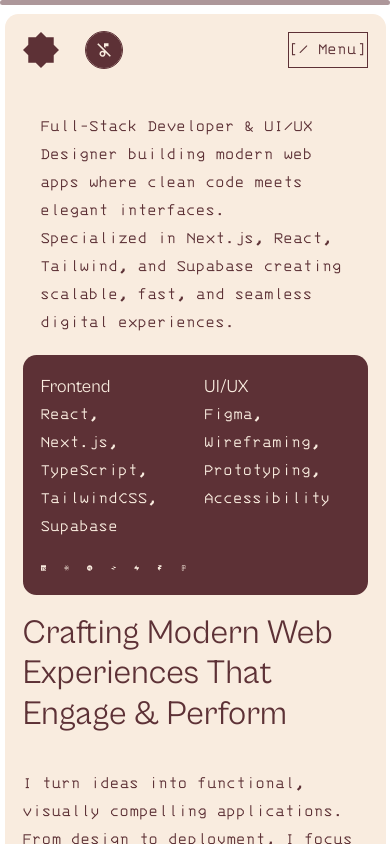
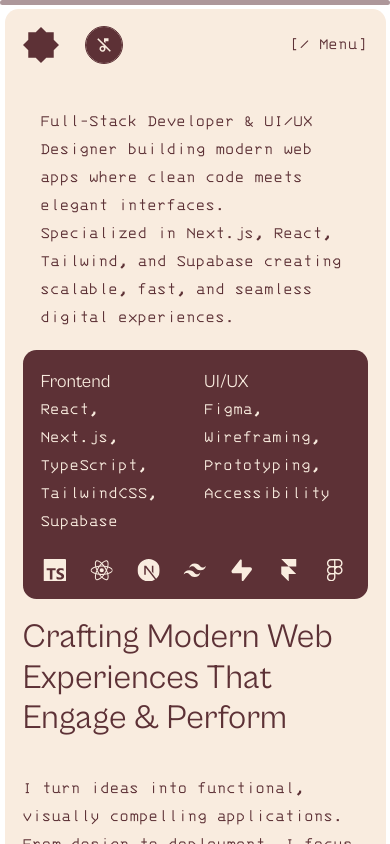
Before and after one commit to samjaabo/portfolio-v2, a Next.js app: page / in a window 390 px wide. Shown: the top 844 px of the page. Built offline with nearby package versions, Linux system fonts and the light colour scheme; a web font is replaced by a local one.

Commit message:
fix: some layout issue

```diff
--- a/src/components/futuristic/sections/blog.tsx
+++ b/src/components/futuristic/sections/blog.tsx
@@ -79,7 +79,7 @@
             development.
           </p>
         </div>
-        <div className="relative top-0 -left-8 h-px bg-gray/25 w-[calc(100%+4rem)] hidden max-sm:block max-sm:my-32">
+        <div className="relative top-0 -left-8 h-px bg-gray/25 w-[calc(100%+4rem)] hidden max-sm:block max-sm:my-24">
           <span className="hidden">center vertical line</span>
         </div>
         <div className="overflow-visible flex-1 items-stretch justify-center flex flex-col gap-4 px-1 sm:px-8 lg:px-16  h-fit">
--- a/src/components/futuristic/sections/header.tsx
+++ b/src/components/futuristic/sections/header.tsx
@@ -43,7 +43,7 @@
   return (
     <section
       id="explore"
-      className="max-sm:p-1 relative top-0 left-0 flex flex-col items-center justify-start h-fit bg-white sm:px-5 w-full"
+      className="relative top-0 left-0 flex flex-col items-center justify-start h-fit bg-white px-1  sm:px-5 w-full"
     >
       <div
         className={clsx(
@@ -92,24 +92,23 @@
           {!mobileMenuIsOpen && (
             <button
               onClick={HandleMobileMenuClick}
-              className="lg:hidden inline-block cursor-pointer  h-8 w-auto my-auto border"
+              className="lg:hidden inline-block cursor-pointer  h-8 w-auto my-auto"
             >
               [/ Menu]
             </button>
           )}
           {mobileMenuIsOpen && (
-            <div className="z-999 fixed blcok lg:hidden inset-0 w-full h-full px-5 py-2  bg-white ">
+            <div className="z-999 fixed blcok lg:hidden inset-0 w-full h-full p-1 sm:px-5 py-2  bg-white ">
               <div className="w-full h-full flex items-start justify-between rounded-xl p-4 bg-soft">
                 <div className="h-full w-fit">
-                  <Link className="flex gap-6" href={"/test"}>
+                  <Link className="" href={"/test"}>
                     <WebsiteLogo></WebsiteLogo>
-                    {/* <BackgroundMusic /> */}
                   </Link>
                 </div>
                 <div className="h-full w-fit">
                   <button
                     onClick={HandleMobileMenuClick}
-                    className="lg:hidden inline-block cursor-pointer h-8 w-auto my-auto  border"
+                    className="lg:hidden inline-block cursor-pointer h-8 w-auto my-auto "
                   >
                     [/ Close]
                   </button>
@@ -152,38 +151,17 @@
               <Link className="btn-secondary" href="#about">
                 Explore My Projects
               </Link>
-
-              {/* <div className="flex gap-2 lg:gap-8">
-                <ol>
-                  <li>
-                    <h2 className="text-xl font-bold">New-learner</h2>
-                  </li>
-                  <li>Feature 2</li>
-                  <li>Feature 3</li>
-                  <li>Feature 4</li>
-                  <li>Feature 5</li>
-                </ol>
-                <ol>
-                  <li>
-                    <h2 className="text-xl font-bold">Mastering Web</h2>
-                  </li>
-                  <li>Feature 2</li>
-                  <li>Feature 3</li>
-                  <li>Feature 4</li>
-                  <li>Feature 5</li>
-                </ol>
-              </div> */}
             </div>
           </div>
           <div className="flex-1 order-2 max-lg:order-1 max-lg:w-full items-stretch ">
-            <div className="relative bg-bg text-soft max-h-full overflow-hidden w-full h-full rounded-xl  flex items-start justify-start">
+            <div className="relative top-0 left-0 bg-bg text-soft max-h-full overflow-hidden w-full h-full rounded-xl  flex items-start justify-start">
               {/* <img
                 src="/futuristic/3d-imgs/Scifi_Concept_Art.jpg"
                 alt="Scifi_Concept_Art"
                 className="object-cover rounded-xl w-full h-full"
               /> */}
               {/* <div className="absolute w-16 h-16 bottom-0 left-0 rotate-45 -translate-x-1/2 translate-y-1/2 bg-soft"></div> */}
-              <div className="grid lg:grid-cols-1 grid-cols-2 gap-4 p-4">
+              <div className="grid lg:grid-cols-1 grid-cols-2 gap-4 p-4 pb-14">
                 <div>
                   <h3 className="text-inherit">Frontend</h3>
                   <p>React, Next.js, TypeScript, TailwindCSS, Supabase</p>
@@ -192,17 +170,16 @@
                   <h3 className="text-inherit">UI/UX</h3>
                   <p>Figma, Wireframing, Prototyping, Accessibility</p>
                 </div>
-                <div className="flex gap-4">
-                  {/* <h3 className="text-inherit">UI/UX</h3> */}
-                  <SiTypescript />
-                  <SiReact />
-                  <SiNextdotjs />
-                  <SiTailwindcss />
-                  <RiSupabaseFill />
-
-                  <SiFramer />
-                  <SiFigma />
-                </div>
+              </div>
+              <div className="absolute bottom-4 left-1/2 -translate-x-1/2 px-4 w-full grid lg:grid-cols-7 grid-cols-7 gap-4">
+                {/* <h3 className="text-inherit">UI/UX</h3> */}
+                <SiTypescript className="w-5 h-5 mx-auto" />
+                <SiReact className="w-5 h-5 mx-auto" />
+                <SiNextdotjs className="w-5 h-5 mx-auto" />
+                <SiTailwindcss className="w-5 h-5 mx-auto" />
+                <RiSupabaseFill className="w-5 h-5 mx-auto" />
+                <SiFramer className="w-5 h-5 mx-auto" />
+                <SiFigma className="w-5 h-5 mx-auto" />
               </div>
 
               {/* <Bg360 /> */}
```
